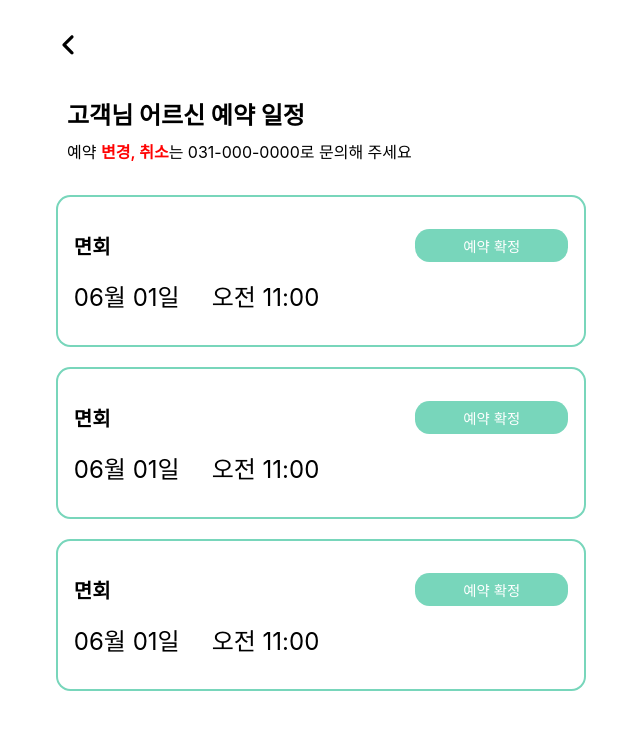
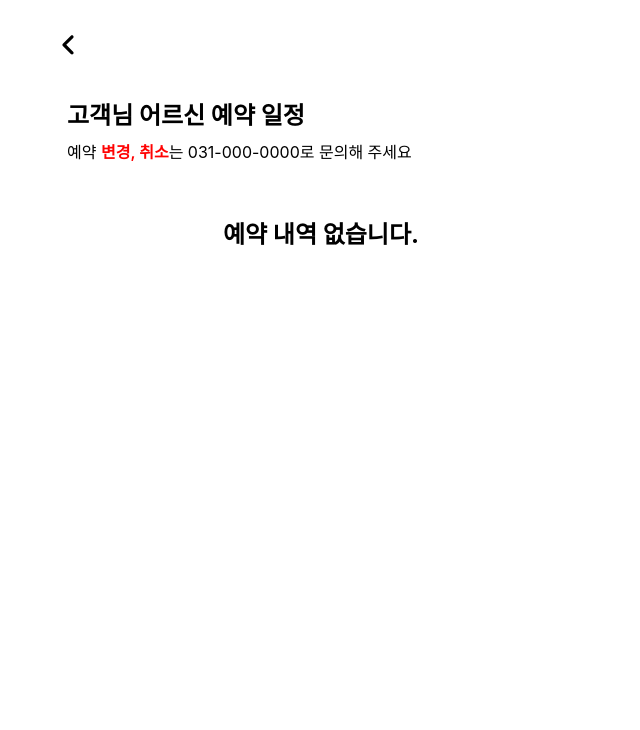
Before and after one commit to SonMinSeock/apple-tree-nursing-home-reservation-service, a React (Create React App) app: page /reservation-check/list in a window 1280 px wide. Shown: the top 730 px of the page, without its empty margins (319-959 px from the left). Built offline with nearby package versions, Linux system fonts and the light colour scheme.

Commit message:
feat/client-api 클라이언트 API 요청 코드 작성완료

```diff
--- a/src/components/calender/templates/Calender.js
+++ b/src/components/calender/templates/Calender.js
@@ -345,7 +345,7 @@ function Calender({ reservation, setSelectDate, selectDate }) {
           formattedDay={formattedDay}
           selectDate={selectDate}
           setSelectDate={setSelectDate}
-          availableDates={["2024-06-04", "2024-06-05", "2024-06-07"]} // availableDates 추가
+          availableDates={availableDates} // availableDates 추가
         />
       );
       startDay = addDays(startDay, 1); // 하루를 삽입하고 날짜를 하루 더해줍니다.
--- a/src/pages/OutingReservation/WheterToEat/index.jsx
+++ b/src/pages/OutingReservation/WheterToEat/index.jsx
@@ -34,13 +34,28 @@ const WheterToEatPage = () => {
   } = useLocation();
   const navigate = useNavigate();
 
-  const onSubmit = (event) => {
+  const onSubmit = async (event) => {
     event.preventDefault();
     const enteredWheterToEat = selectWheterToEat;
 
     if (enteredWheterToEat) {
       reservation.wheterToEat = enteredWheterToEat;
       postReservation.wheterToEat = enteredWheterToEat;
+
+      await fetch("https://port-0-apple-tree-v1-1mrfs72llwuqd2yb.sel5.cloudtype.app/reservations", {
+        method: "POST",
+        headers: {
+          "Content-Type": "application/json",
+        },
+        body: JSON.stringify({
+          reservationType: reservation.type,
+          elderlyId: reservation.elderlyId,
+          reservationDate: reservation.selectDate,
+          reservationTime: postReservation.time,
+          guardianRelation: reservation.relationship,
+          meal: reservation.wheterToEat === "원외 식사" ? "OUTSIDE" : "INSIDE",
+        }),
+      });
 
       navigate("/outingReservation/result", {
         state: { reservation },
--- a/src/pages/ReservationList/NameInput/index.jsx
+++ b/src/pages/ReservationList/NameInput/index.jsx
@@ -14,17 +14,43 @@ import { Button } from "../../../components/reservation/atoms/Button/Button.styl
 const NameInputPage = () => {
   const location = useLocation(); // useLocation 훅을 사용하여 이전 페이지의 state를 받아옵니다.
   const [name, setName] = useState(location.state?.name || ""); // useState의 초기값을 이전에 입력한 이름으로 설정합니다.
+
+  //const [error, setError] = useState("");
   const navigate = useNavigate();
 
   const onChange = (event) => {
     setName(event.target.value);
   };
 
-  const onSubmit = (event) => {
+  const onSubmit = async (event) => {
     event.preventDefault();
     if (name.length === 3) {
+      const reservations = [];
+      try {
+        const response = await fetch(
+          `https://port-0-apple-tree-v1-1mrfs72llwuqd2yb.sel5.cloudtype.app/reservation/by-name?name=${name}`,
+          {
+            method: "GET",
+            credentials: "include", // 쿠키를 포함하려면
+            headers: {
+              "Content-Type": "application/json",
+              Authorization: "Bearer token",
+            },
+            mode: "cors",
+          }
+        );
+        if (!response.ok) {
+          alert("예약조회 서버 에러");
+        }
+
+        const getReservations = await response.json();
+        reservations = [...getReservations];
+      } catch (error) {
+        //setError("어르신 예약 조회 하는데 실패했습니다. 다시 시도해주세요.");
+        alert("어르신 예약 조회 하는데 실패했습니다. 다시 시도해주세요.");
+      }
       navigate("/reservation-check/list", {
-        state: { name },
+        state: { name, reservations },
       });
     }
   };
--- a/src/pages/ReservationList/index.jsx
+++ b/src/pages/ReservationList/index.jsx
@@ -6,6 +6,7 @@ import Header from "../../components/reservation/molecules/Header";
 import { Title } from "../../components/reservation/atoms/Title/Title.style";
 import styled from "styled-components";
 import { useLocation, useNavigate } from "react-router-dom";
+import { format, parse } from "date-fns";
 
 const Section = styled.section`
   display: flex;
@@ -57,10 +58,29 @@ const DateRow = styled.div`
   font-size: 1.5rem;
 `;
 
+const NoReservationsTitle = styled.h2`
+  text-align: center;
+`;
+
 const ReservationListPage = () => {
   const navigate = useNavigate();
   const location = useLocation();
   const name = location.state?.name || "고객님"; // 이전 페이지에서 전달된 이름 불러오기
+  const reservations = location.state?.reservations || [];
+
+  const formatTimeToAmPm = (time) => {
+    // 문자열 시간을 Date 객체로 변환
+    const date = parse(time, "HH:mm:ss", new Date());
+
+    // 'a'는 오전/오후를 나타내고, 'h:mm:ss a' 형식으로 포맷팅
+    const formatedTime = format(date, "h:mm:ss a");
+
+    if (formatedTime.split(" ")[1] === "AM") {
+      return `오전 ${formatedTime.split(" ")[0].split(":")[0]}:${formatedTime.split(" ")[0].split(":")[1]}`;
+    } else {
+      return `오후 ${formatedTime.split(" ")[0].split(":")[0]}:${formatedTime.split(" ")[0].split(":")[1]}`;
+    }
+  };
 
   return (
     <Container>
@@ -74,36 +94,24 @@ const ReservationListPage = () => {
         </Span>
       </Header>
       <Section>
-        <ReservationBox>
-          <Row>
-            <span>면회</span>
-            <span className="status">예약 확정</span>
-          </Row>
-          <DateRow>
-            <span>06월 01일</span>
-            <span>오전 11:00</span>
-          </DateRow>
-        </ReservationBox>
-        <ReservationBox>
-          <Row>
-            <span>면회</span>
-            <span className="status">예약 확정</span>
-          </Row>
-          <DateRow>
-            <span>06월 01일</span>
-            <span>오전 11:00</span>
-          </DateRow>
-        </ReservationBox>
-        <ReservationBox>
-          <Row>
-            <span>면회</span>
-            <span className="status">예약 확정</span>
-          </Row>
-          <DateRow>
-            <span>06월 01일</span>
-            <span>오전 11:00</span>
-          </DateRow>
-        </ReservationBox>
+        {reservations ? (
+          <NoReservationsTitle>예약 내역 없습니다.</NoReservationsTitle>
+        ) : (
+          reservations.map((reservation) => {
+            <ReservationBox key={reservation.reservationId}>
+              <Row>
+                <span>{reservation.reservationType === "VISIT" ? "면회" : "외출"}</span>
+                <span className="status">예약 확정</span>
+              </Row>
+              <DateRow>
+                <span>{`${reservation.reservationDate.split("-")[1]}월 ${
+                  reservation.reservationDate.split("-")[2]
+                }일`}</span>
+                <span>{formatTimeToAmPm(reservation.reservationTime)}</span>
+              </DateRow>
+            </ReservationBox>;
+          })
+        )}
       </Section>
     </Container>
   );
--- a/src/pages/VisitingReservation/DateSelect/index.jsx
+++ b/src/pages/VisitingReservation/DateSelect/index.jsx
@@ -42,7 +42,7 @@ const DateSelectPage = () => {
             reservationType: reservation.type,
             elderlyId: reservation.elderlyId,
             reservationDate: selectDate,
-            reservationTime: selectTime,
+            reservationTime: postReservation.time,
             guardianRelation: reservation.relationship,
           }),
         });
```
